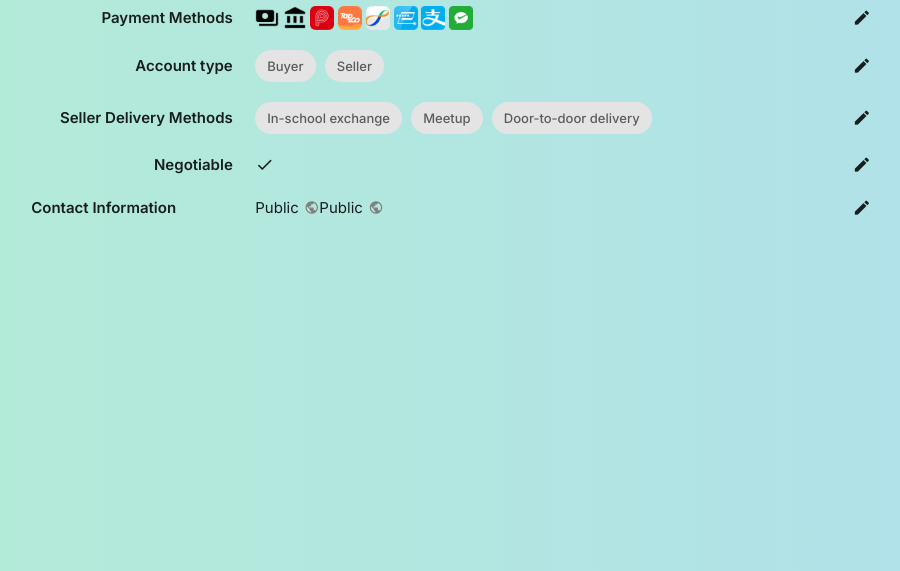
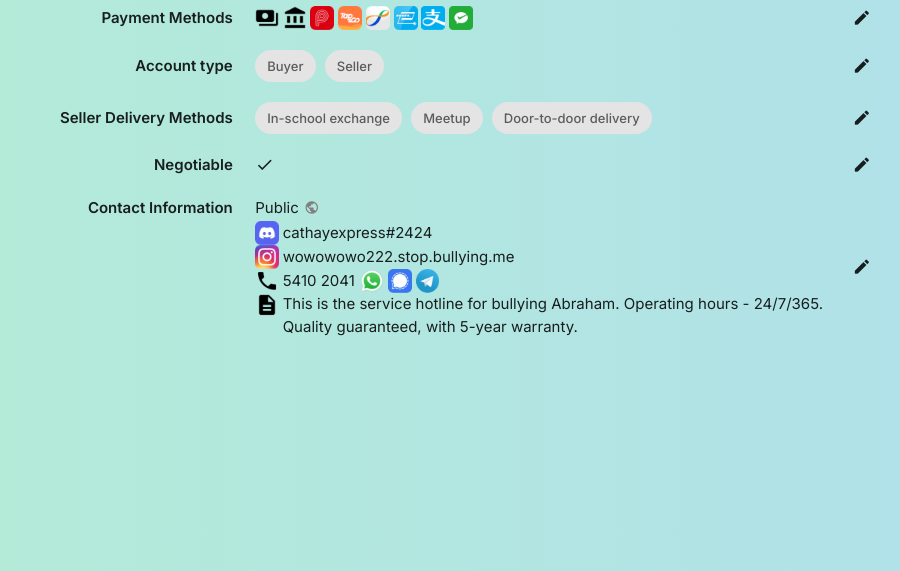
Before and after one commit to cathaypacific8747/xdhacks, a Flask app: template project/templates/settings.html in a window 1280 px wide. Shown: the part 229-800 px from the top of the page, without its empty margins (172-1072 px from the left). Run offline with Flask 2, Linux system fonts and the light colour scheme; the template is opened without the code that fills it, so the values that code supplies are empty.

Commit message:
finish basic settings

```diff
--- a/project/static/css/base.css
+++ b/project/static/css/base.css
@@ -160,8 +160,8 @@ body {
 	border-radius: 50%;
 }
 
-.right-justify {
-	justify-content: right;
+.align-self-start {
+	align-self: flex-start;
 }
 
 #profileDropdown a {
--- a/project/templates/settings.html
+++ b/project/templates/settings.html
@@ -78,17 +78,32 @@
         </div>
     </div>
     <div class="row valign-wrapper">
-        <div class="col s3 right-align text-bold valign-wrapper">
+        <div class="col s3 right-align text-bold align-self-start">
             Contact Information
         </div>
-        <div class="col s8 valign-wrapper">
-            <div class="row mb-0 p-inherit valign-wrapper">
+        <div class="col s8">
+            <div class="row mb-2 p-inherit valign-wrapper">
                 Public
                 <i class="font-size-16 material-icons unselectable text-muted ml-6">public</i>
             </div>
             <div class="row mb-0 p-inherit valign-wrapper">
-                Public
-                <i class="font-size-16 material-icons unselectable text-muted ml-6">public</i>
+                <img class="payment-icon mr-4" src="{{ url_for('static', filename='img/contact/discord.png') }}">
+                cathayexpress#2424
+            </div>
+            <div class="row mb-0 p-inherit valign-wrapper">
+                <img class="payment-icon mr-4" src="{{ url_for('static', filename='img/contact/instagram.png') }}">
+                wowowowo222.stop.bullying.me
+            </div>
+            <div class="row mb-0 p-inherit valign-wrapper">
+                <img class="payment-icon mr-4" src="{{ url_for('static', filename='img/contact/phone.png') }}">
+                5410 2041
+                <img class="payment-icon mr-4 ml-6" src="{{ url_for('static', filename='img/contact/whatsapp.png') }}">
+                <img class="payment-icon mr-4" src="{{ url_for('static', filename='img/contact/signal.png') }}">
+                <img class="payment-icon mr-4" src="{{ url_for('static', filename='img/contact/telegram.png') }}">
+            </div>
+            <div class="row mb-0 p-inherit valign-wrapper">
+                <img class="payment-icon mr-4 align-self-start" src="{{ url_for('static', filename='img/contact/customContactInfo.png') }}">
+                <span>This is the service hotline for bullying Abraham. Operating hours - 24/7/365. Quality guaranteed, with 5-year warranty.</span>
             </div>
         </div>
         <div class="col s1 valign-wrapper">
```
Also changed, not shown: project/db.sqlite.
